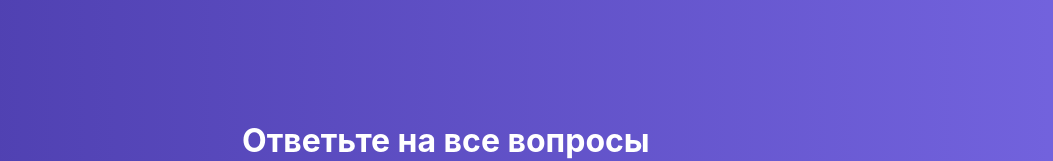
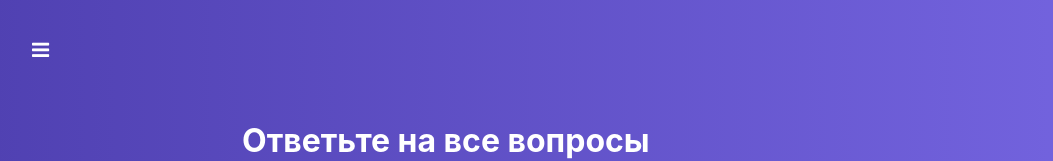
Before and after one commit to LyubashaBurkova/React-app, a React app: page / in a window 1280 px wide. Shown: the top 161 px of the page, without its empty margins (8-1061 px from the left). Built offline with nearby package versions, Linux system fonts and the light colour scheme.

Commit message:
navigation__icon

```diff
--- /dev/null
+++ b/src/component/Navigation/MenuToggle/MenuToggle.js
@@ -0,0 +1,23 @@
+import React from 'react';
+import classes from './MenuToggle.module.css';
+
+const MenuToggle = props => {
+
+    const cls =[
+        classes.MenuToggele,
+        'fa'
+    ]
+
+    if (props.isOpen){
+        cls.push('fa-times');
+        cls.push(classes.open);
+    }else{
+        cls.push('fa-bars')
+    }
+
+    return(
+      <i className={cls.join(' ')} onClick={props.onToggle}></i>
+    )
+}
+
+export default MenuToggle;
--- /dev/null
+++ b/src/component/Navigation/MenuToggle/MenuToggle.module.css
@@ -0,0 +1,18 @@
+.MenuToggele {
+    position: fixed;
+    top: 40px;
+    left: 40px;
+    font-size: 20px;
+    cursor: pointer;
+    color: #fff;
+    transition: opacity, left .22s ease-in;
+    z-index: 100;
+}
+
+.MenuToggele:hover{
+    opacity: .7;
+}
+
+.MenuToggele.open{
+    left:320px;
+}
--- a/src/hoc/Layout/Layout.js
+++ b/src/hoc/Layout/Layout.js
@@ -1,11 +1,28 @@
-import React, {Component} from 'react'
-import { render } from '@testing-library/react'
-import classes from './Layout.module.css'
+import React, {Component} from 'react';
+import { render } from '@testing-library/react';
+import classes from './Layout.module.css';
+import MenuToggle from '../../component/Navigation/MenuToggle/MenuToggle';
 
 class Layout extends Component{
+
+    state = {
+        menu: false
+    }
+
+    toggleMenuHandler = () => {
+        this.setState({
+            menu: !this.state.menu
+        })
+    }
+
     render(){
         return(
             <div className={classes.Layout}>
+                <MenuToggle
+                    onToggle={this.toggleMenuHandler}
+                    isOpen={this.state.menu}
+                />
+
                 <main>
                     {this.props.children}
                 </main>
```
